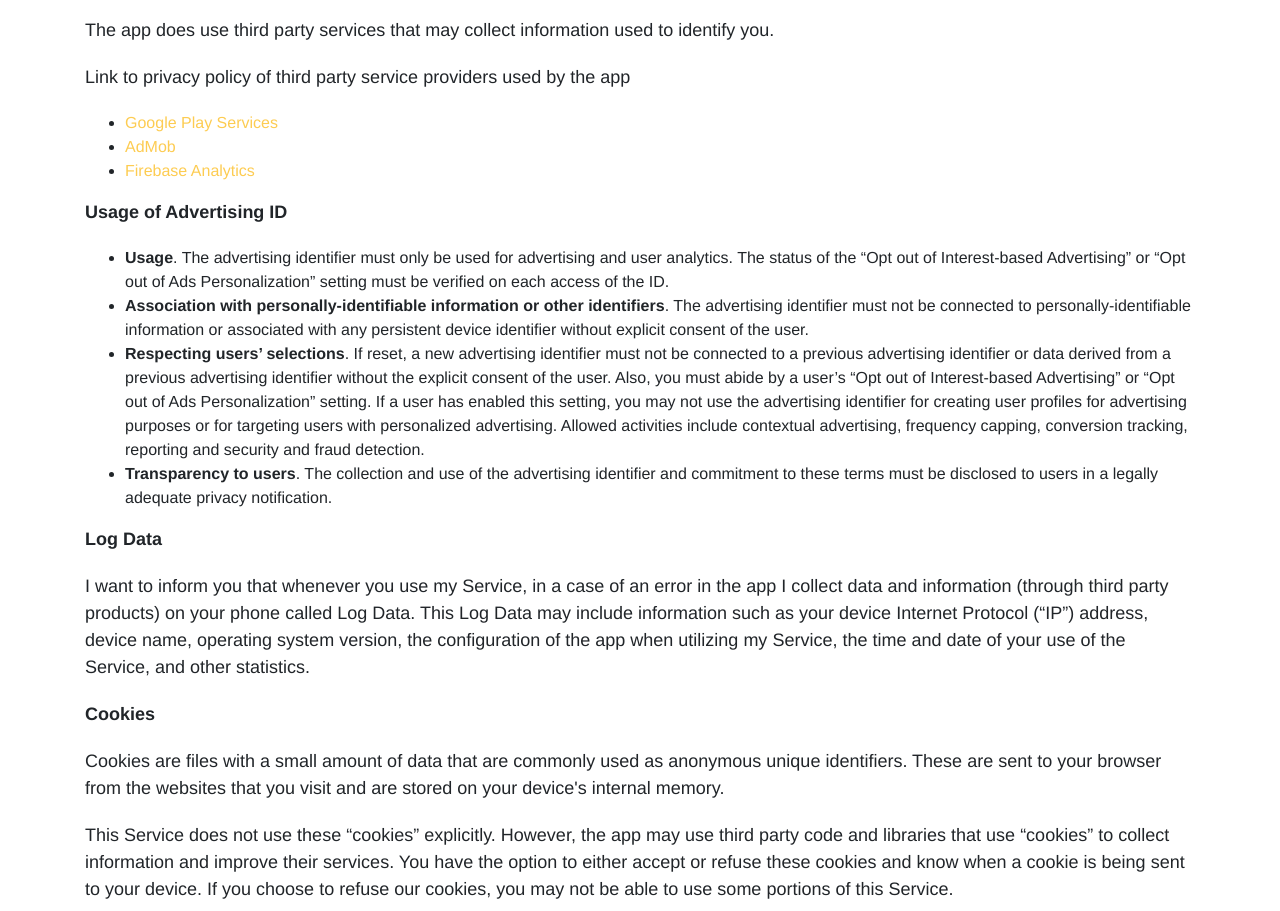
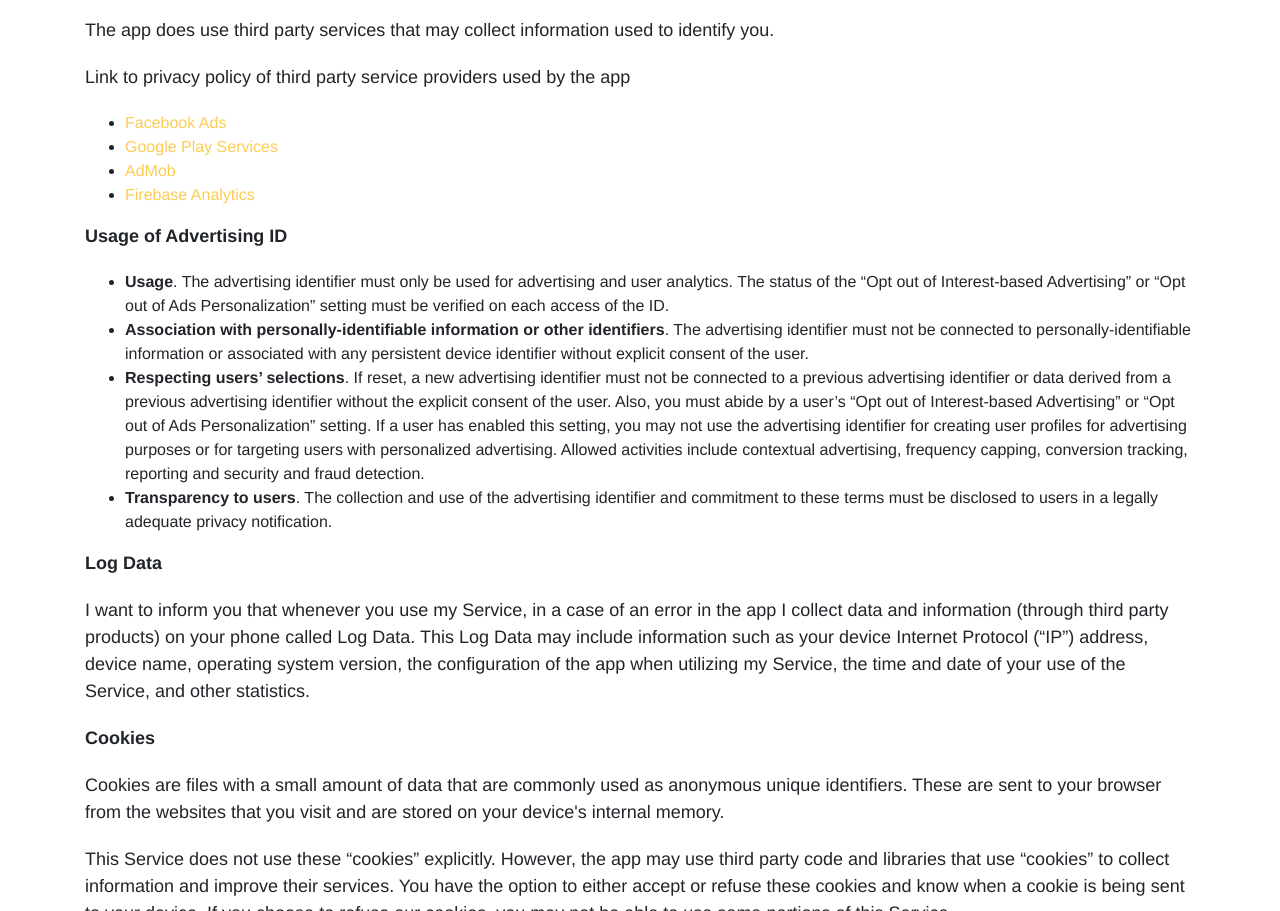
Before and after one commit to dilip640/deleted-whatsappmessage, a plain HTML site: page index.html in a window 1280 px wide. Shown: the part 1487-2398 px from the top of the page. Drawn offline with Linux system fonts and the light colour scheme; a web font is replaced by a local one.

Commit message:
Add files via upload

```diff
--- a/index.html
+++ b/index.html
@@ -95,7 +95,9 @@
                     at Deleted WhatsMessage unless otherwise defined in this Privacy Policy.
                   </p> <p><strong>Information Collection and Use</strong></p> <p>For a better experience, while using our Service, I may require you to provide us with certain
                     personally identifiable information. The information that I request will be retained on your device and is not collected by me in any way.
-                  </p> <p>The app does use third party services that may collect information used to identify you.</p> <div><p>Link to privacy policy of third party service providers used by the app</p> <ul><li><a href="https://www.google.com/policies/privacy/" target="_blank">Google Play Services</a></li> <li><a href="https://support.google.com/admob/answer/6128543?hl=en" target="_blank">AdMob</a></li> <li><a href="https://firebase.google.com/policies/analytics" target="_blank">Firebase Analytics</a></li> <!----> <!----> <!----> <!----></ul></div>
+                  </p> <p>The app does use third party services that may collect information used to identify you.</p> <div><p>Link to privacy policy of third party service providers used by the app</p> <ul>
+				  <li><a href="https://www.facebook.com/policies/ads/" target="_blank" rel="noopener">Facebook Ads</a></li>
+				  <li><a href="https://www.google.com/policies/privacy/" target="_blank">Google Play Services</a></li> <li><a href="https://support.google.com/admob/answer/6128543?hl=en" target="_blank">AdMob</a></li> <li><a href="https://firebase.google.com/policies/analytics" target="_blank">Firebase Analytics</a></li> <!----> <!----> <!----> <!----></ul></div>
 <p><strong>Usage of Advertising ID</strong></p>
 					<ul >
 <li><strong>Usage</strong>. The advertising identifier must only be used for advertising and user analytics. The status of the “Opt out of Interest-based Advertising” or “Opt out of Ads Personalization” setting must be verified on each access of the ID.</li>
```
